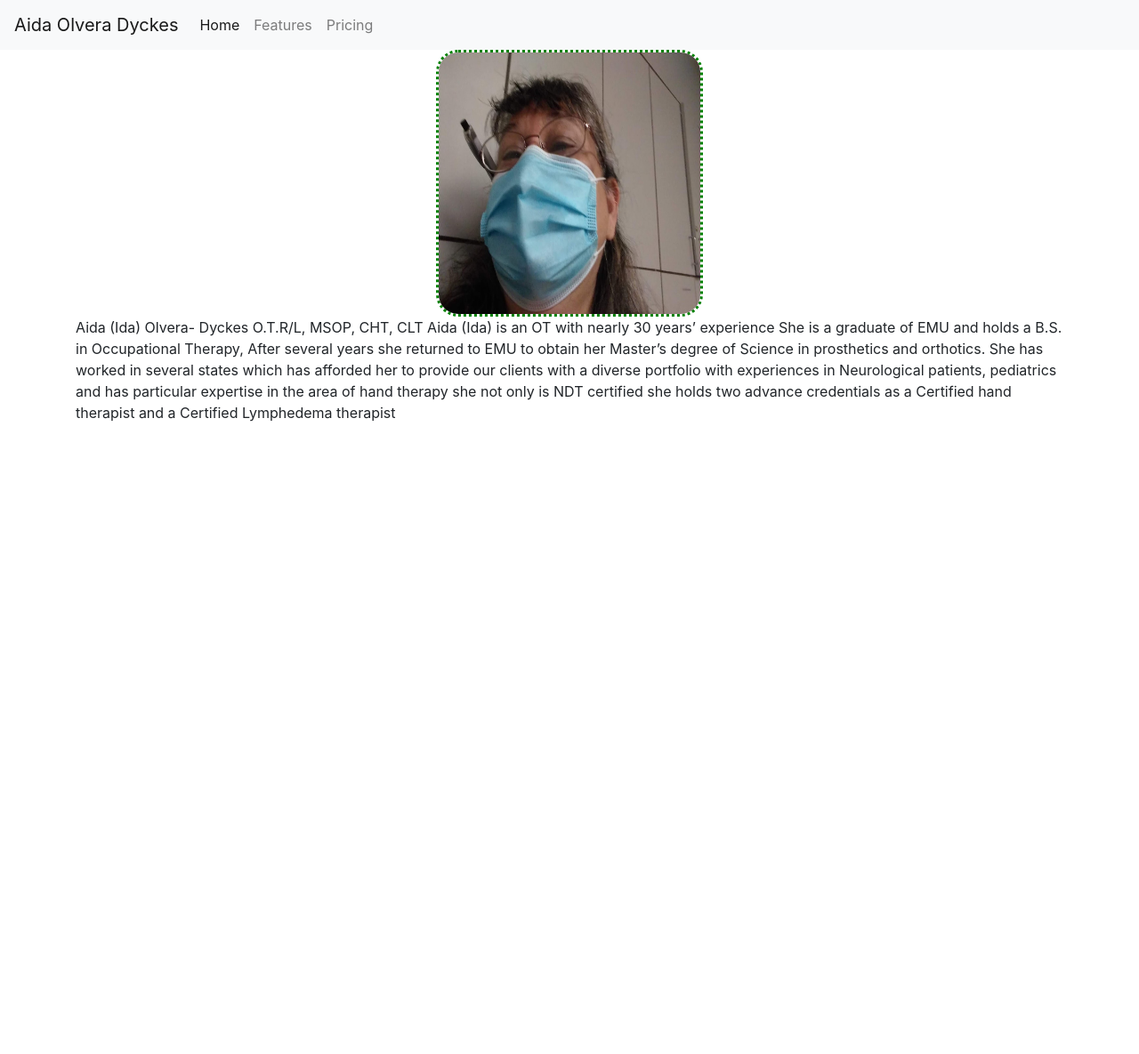
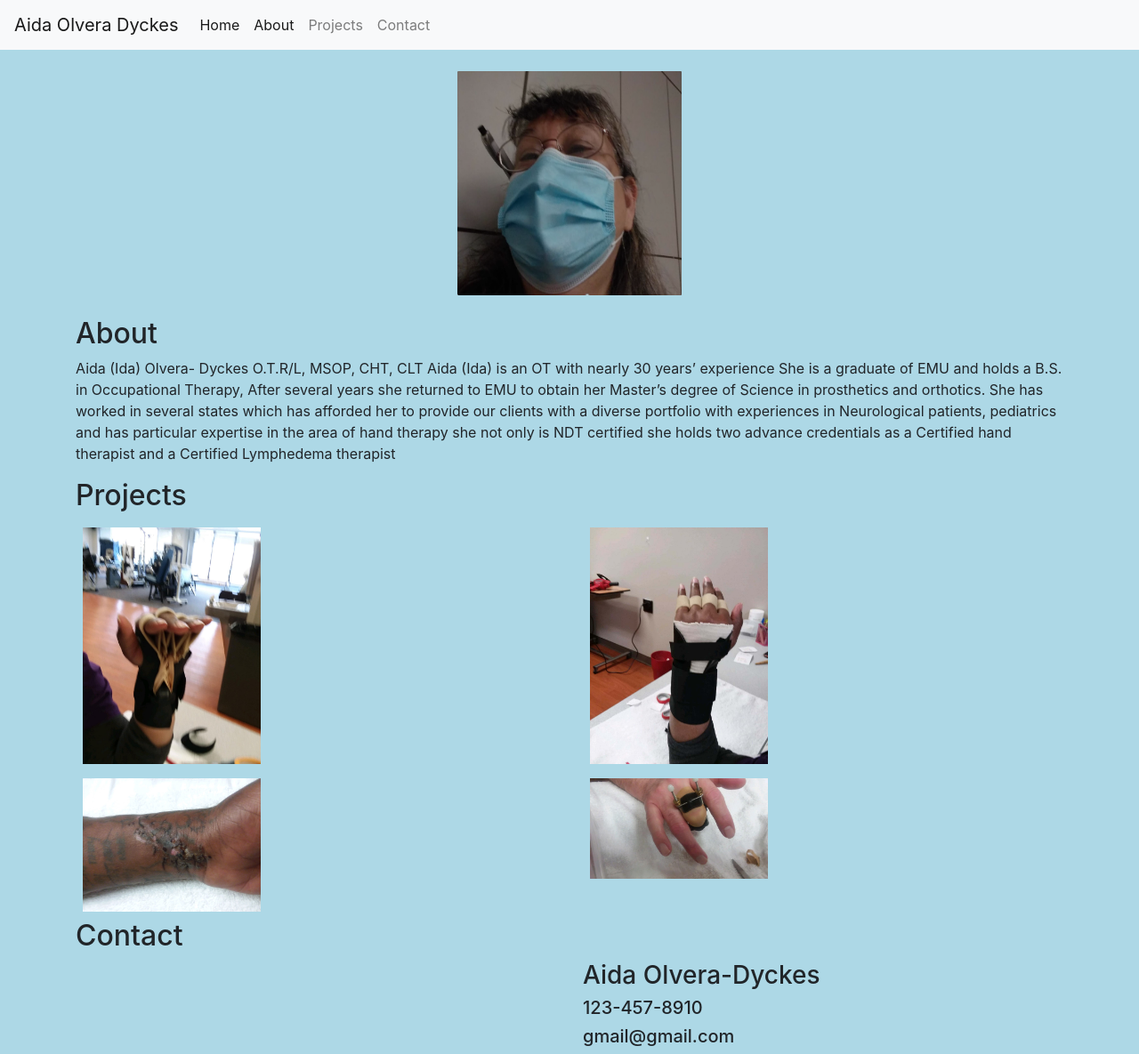
Before and after one commit to aod1411/02HOMEWORK, a plain HTML site: page index.html in a window 1280 px wide. Shown: the whole page at 89% size. Before the commit the page ends 800 px from the top, so only its background shows below. Drawn offline with nearby package versions, Linux system fonts and the light colour scheme.

Commit message:
added section styling and content

```diff
--- a/index.html
+++ b/index.html
@@ -5,7 +5,8 @@
     <meta charset="UTF-8">
     <meta http-equiv="X-UA-Compatible" content="IE=edge">
     <meta name="viewport" content="width=device-width, initial-scale=1.0">
-    <link rel="stylesheet" href="https://stackpath.bootstrapcdn.com/bootstrap/4.3.1/css/bootstrap.min.css" integrity="sha384-ggOyR0iXCbMQv3Xipma34MD+dH/1fQ784/j6cY/iJTQUOhcWr7x9JvoRxT2MZw1T" crossorigin="anonymous">
+    <link rel="stylesheet" href="https://stackpath.bootstrapcdn.com/bootstrap/4.3.1/css/bootstrap.min.css"
+        integrity="sha384-ggOyR0iXCbMQv3Xipma34MD+dH/1fQ784/j6cY/iJTQUOhcWr7x9JvoRxT2MZw1T" crossorigin="anonymous">
     <link rel="stylesheet" href="./style/style.css">
     <title>Aida's Portfolio</title>
 </head>
@@ -20,13 +21,17 @@
         <div class="collapse navbar-collapse" id="navbarNav">
             <ul class="navbar-nav">
                 <li class="nav-item active">
-                    <a class="nav-link" href="#">Home <span class="sr-only">(current)</span></a>
+                    <a class="nav-link" href="#home">Home <span class="sr-only">(current)</span></a>
+                </li>
+                <li class="nav-item active">
+                    <a class="nav-link" href="#about">About </a>
+                </li>
+
+                <li class="nav-item">
+                    <a class="nav-link" href="#projects">Projects</a>
                 </li>
                 <li class="nav-item">
-                    <a class="nav-link" href="#">Features</a>
-                </li>
-                <li class="nav-item">
-                    <a class="nav-link" href="#">Pricing</a>
+                    <a class="nav-link" href="#contact">Contact</a>
                 </li>
 
             </ul>
@@ -35,11 +40,12 @@
 
     <div class="container">
         <div class="row">
-            <img class='aidaImage' src="Aida_image.png"/>
+            <img class='aidaImage' src="./img/ida pic 2.PNG" />
         </div>
     </div>
 
-    <div class="container">
+    <div id="about" class="container">
+        <h2>About</h2>
         <div class="row">
             <p class="col-md-12">Aida (Ida) Olvera- Dyckes O.T.R/L, MSOP, CHT, CLT
 
@@ -51,6 +57,44 @@
                 credentials as a Certified hand therapist and a Certified Lymphedema therapist</p>
         </div>
     </div>
+
+    <div id="projects" class="container">
+        <h2>Projects</h2>
+
+        <div class="row">
+            <div class="col">
+                <img src="./img/IMG_4659.JPG" class="projectImages" alt="image 1">
+            </div>
+            <div class="col">
+                <img src="./img/IMG_4660.JPG" class="projectImages" alt="image 2">
+            </div>
+        </div>
+
+
+
+        <div class="row">
+            <div class="col">
+                <img src="./img/IMG_4657.JPG" class="projectImages" alt="image 3">
+            </div>
+            <div class="col">
+                <img src="./img/IMG_4662.JPG" class="projectImages" alt="image 4">
+            </div>
+        </div>
+    </div>
+    <div id="contact" class="container">
+        <h2>Contact</h2>
+        <div class="row">
+            <div class="col">
+
+            </div>
+            <div class="col">
+                <h3>Aida Olvera-Dyckes</h3>
+                <h5>123-457-8910</h5>
+                <h5>gmail@gmail.com</h5>
+            </div>
+        </div>
+    </div>
+
 </body>
 
 </html>
--- a/style/style.css
+++ b/style/style.css
@@ -1,7 +1,18 @@
+body{
+background-color: lightblue;
+}
+
 .aidaImage{
     height:300px;
     width:300px;
     margin: auto;
-    border: 3px green dotted;
+    border: 3px ;
+    padding: 1.5rem;
     border-radius: 25px;
+
 }
+
+.projectImages{
+    width: 40%;
+    padding: .5rem;
+}
```
Also changed, not shown: img/20190912_081844.jpg (added), img/IMG_4657.JPG (added), img/IMG_4658.JPG (added), img/IMG_4659.JPG (added), img/IMG_4660.JPG (added), img/IMG_4661.JPG (added), img/IMG_4662.JPG (added), img/IMG_4663.JPG (added), img/Scheme_human_hand_bones-en.svg (added), img/Wrist_and_hand_deeper_palmar_dissection-en.svg (added), img/ida pic 2.PNG (added).
